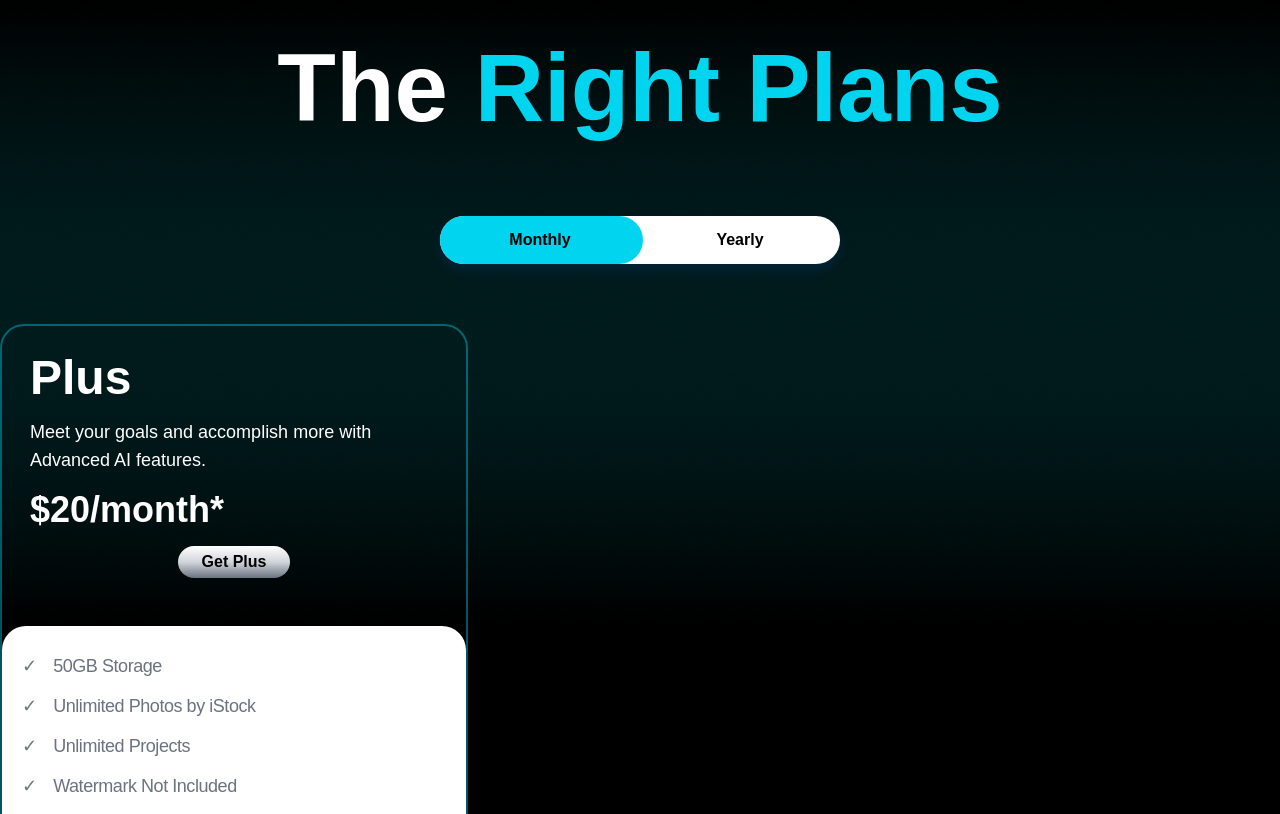
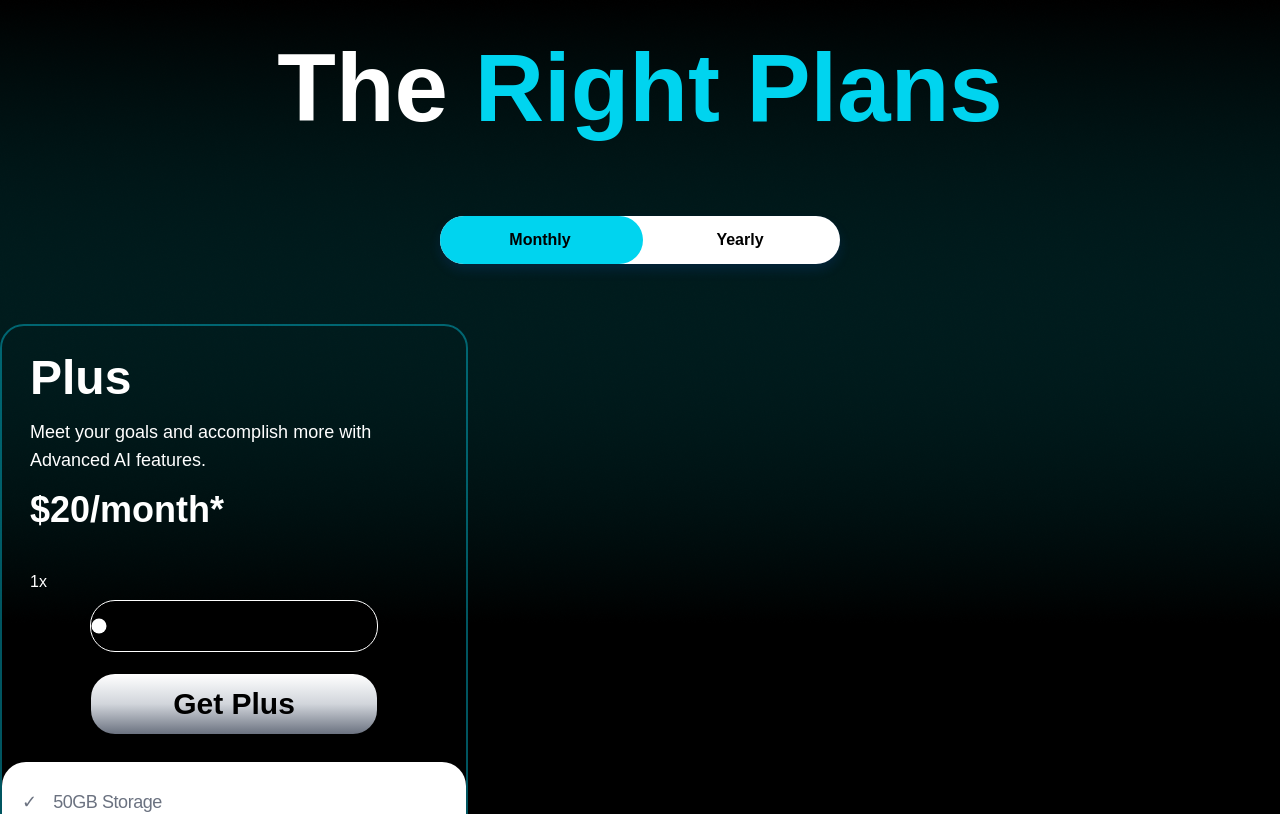
Before and after one commit to snive-pvt/Krut-AI-Web, a React (Vite) app: page /pricing in a window 1280 px wide. Shown: the top 814 px of the page. Built offline with nearby package versions, Linux system fonts and the light colour scheme; a web font is replaced by a local one.

Commit message:
pricing card added

```diff
--- a/index.html
+++ b/index.html
@@ -2,9 +2,9 @@
 <html lang="en">
   <head>
     <meta charset="UTF-8" />
-    <link rel="icon" type="image/svg+xml" href="/vite.svg" />
+    <link rel="icon" type="image/png" href="/images/logo.png" />
     <meta name="viewport" content="width=device-width, initial-scale=1.0" />
-    <title>Vite + React</title>
+    <title>Krut AI</title>
   </head>
   <body>
     <div class="font-satoshi" id="root"></div>
--- a/src/Components/Pricing/Pricing.jsx
+++ b/src/Components/Pricing/Pricing.jsx
@@ -1,4 +1,4 @@
-import React from 'react'
+import React, { useState } from 'react'
 import Header from '../Header/Header'
 import "./pricing.css"
 
@@ -10,6 +10,7 @@ function Pricing() {
         backgroundRepeat: 'no-repeat',
         backgroundPosition: 'center',
     }
+    const [Multiplier, setMultiplier] = useState(1)
 
 
     return (
@@ -39,8 +40,42 @@ function Pricing() {
                     <p className=" text-lg font-light mb-4 ">Meet your goals and accomplish more with Advanced AI features.</p>
                     <h1 className="font-semibold text-4xl mb-4">$20/month*</h1>
 
+                    <br />
+
+                    <div className="h-16 mb-3">
+
+                            <div className="">
+                                <h5 className="text-start font-medium  text-violetTxt">{Multiplier}x</h5>
+                            </div>
+                        <div className="flex items-center justify-center h-full">
+                            {/* slider */}
+                            <input
+                                type="range"
+                                id="Multiplier"
+                                name="Multiplier"
+                                list="markers"
+                                min="1"
+                                max="12"
+                                className="w-[70%] accent-white border-gray-300 cursor-ew-resize"
+                                style={{
+                                    height: '50px', // Set height to 30px
+                                    borderRadius: '1.5rem', // Set border radius to half of the height for a circular slider
+                                    background: 'black', // Set inner part color to black
+                                    outline: 'white solid 1px', // Set white outline
+                                    appearance: 'none', // Remove default styles
+                                }}
+                                value={Multiplier}
+                                onChange={(e) => setMultiplier(parseInt(e.target.value))}
+                            />
+                        </div>
+
+
+                    </div>
+
                     <div className="flex items-center justify-center">
-                        <button className="text-black justify-center px-6 py-1 font-semibold rounded-2xl bg-gradient-to-b from-white via-gray-300 to-gray-500 mb-5">Get Plus</button>
+                        <button className="text-black text-3xl justify-center px-6 py-3 w-[70%] font-semibold rounded-[1.5rem] bg-gradient-to-b from-white via-gray-300 to-gray-500 mt-7">
+                            Get Plus
+                        </button>
                     </div>
                 </div>
                 <div className=" bg-white  text-gray-500 text-lg leading-10 rounded-t-3xl rounded-b-3xl px-5 py-5 tracking-tight">
```
Also changed, not shown: src/Components/Pricing/pricing.css (line endings or trailing spaces).
